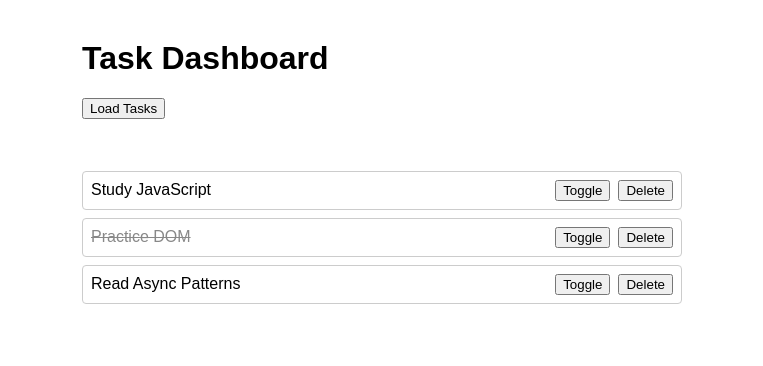
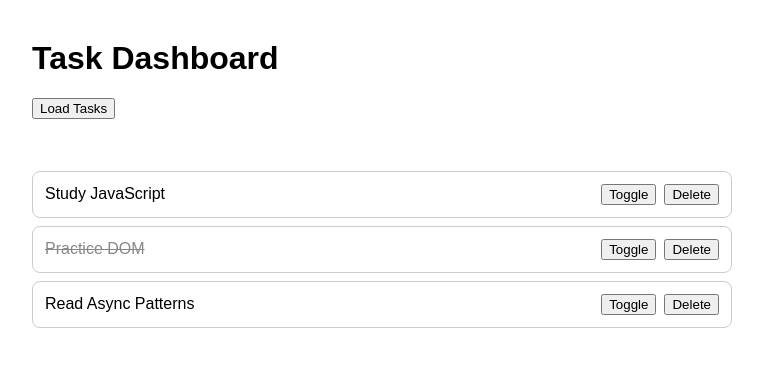
Before and after one commit to umutluberra-7/web-programming-assignment-4, a plain HTML site: page index.html in a window 1280 px wide. Both pictures are taken after a click on the button "Load Tasks". Shown: the whole page, without its empty margins (258-1021 px from the left). Drawn offline with Linux system fonts and the light colour scheme.

Commit message:
Update styles for body and task elements

```diff
--- a/styles.css
+++ b/styles.css
@@ -1,11 +1,11 @@
 body {
   font-family: Arial, sans-serif;
-  max-width: 600px;
+  max-width: 700px;
   margin: 40px auto;
   padding: 0 16px;
 }
 
-#statusMessage {
+#statusMessage { /* Status message keeps its height so the layout does not jump */
   min-height: 1.2em;
   color: #555;
 }
@@ -14,12 +14,14 @@ body {
   display: flex;
   align-items: center;
   gap: 8px;
-  padding: 8px;
+  padding: 12px;
   margin-bottom: 8px;
   border: 1px solid #ccc;
-  border-radius: 4px;
+  border-radius: 8px;
 }
-
+task button {
+  cursor: pointer;
+}
 .task span {
   flex: 1;
 }
```
